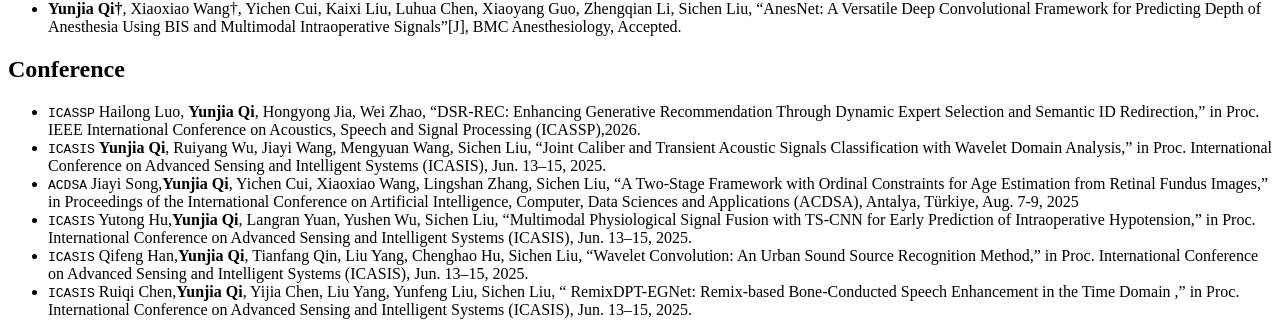
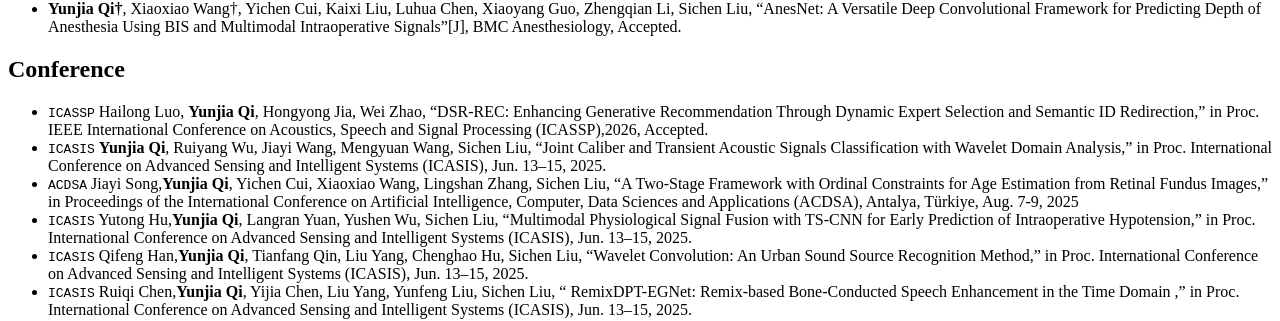
Before and after one commit to QiYunjia/QiYunjia.github.io, a Jekyll site: the page built from _pages/includes/pub.md, in a window 1280 px wide. Shown: the part 558-879 px from the top of the page. Built offline with Jekyll 4.4.1, drawn with Linux system fonts in a browser that asks for light colours; our own code applies the rules of GitHub Pages for plain Markdown files.

Commit message:
Update pub.md

```diff
--- a/_pages/includes/pub.md
+++ b/_pages/includes/pub.md
@@ -9,7 +9,7 @@
 - **Yunjia Qi†**, Xiaoxiao Wang†, Yichen Cui, Kaixi Liu, Luhua Chen, Xiaoyang Guo, Zhengqian Li, Sichen Liu, "AnesNet: A Versatile Deep Convolutional Framework for Predicting Depth of Anesthesia Using BIS and Multimodal Intraoperative Signals"[J], BMC Anesthesiology, Accepted.
 
 ## Conference
-- ``ICASSP`` Hailong Luo, **Yunjia Qi**, Hongyong Jia, Wei Zhao, "DSR-REC: Enhancing Generative Recommendation Through Dynamic Expert Selection and Semantic ID Redirection," in Proc. IEEE International Conference on Acoustics, Speech and Signal Processing (ICASSP),2026.
+- ``ICASSP`` Hailong Luo, **Yunjia Qi**, Hongyong Jia, Wei Zhao, "DSR-REC: Enhancing Generative Recommendation Through Dynamic Expert Selection and Semantic ID Redirection," in Proc. IEEE International Conference on Acoustics, Speech and Signal Processing (ICASSP),2026, Accepted.
 - ``ICASIS`` **Yunjia Qi**, Ruiyang Wu, Jiayi Wang, Mengyuan Wang, Sichen Liu, "Joint Caliber and Transient Acoustic Signals Classification with Wavelet Domain Analysis," in Proc. International Conference on Advanced Sensing and Intelligent Systems (ICASIS), Jun. 13–15, 2025.
 - ``ACDSA`` Jiayi Song,**Yunjia Qi**, Yichen Cui, Xiaoxiao Wang, Lingshan Zhang, Sichen Liu, "A Two-Stage Framework with Ordinal Constraints for Age Estimation from Retinal Fundus Images," in Proceedings of the International Conference on Artificial Intelligence, Computer, Data Sciences and Applications (ACDSA), Antalya, Türkiye, Aug. 7-9, 2025
 - ``ICASIS`` Yutong Hu,**Yunjia Qi**, Langran Yuan, Yushen Wu, Sichen Liu, "Multimodal Physiological Signal Fusion with TS-CNN for Early Prediction of
```
